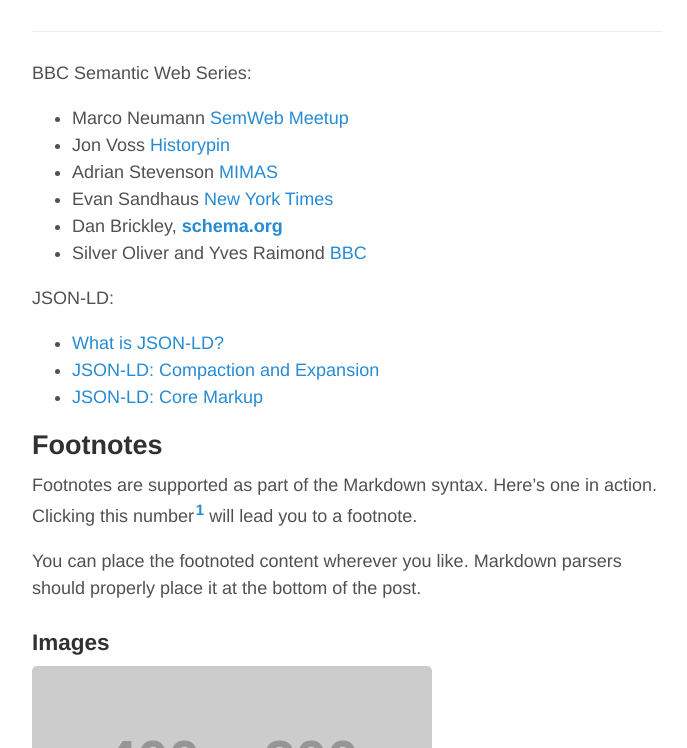
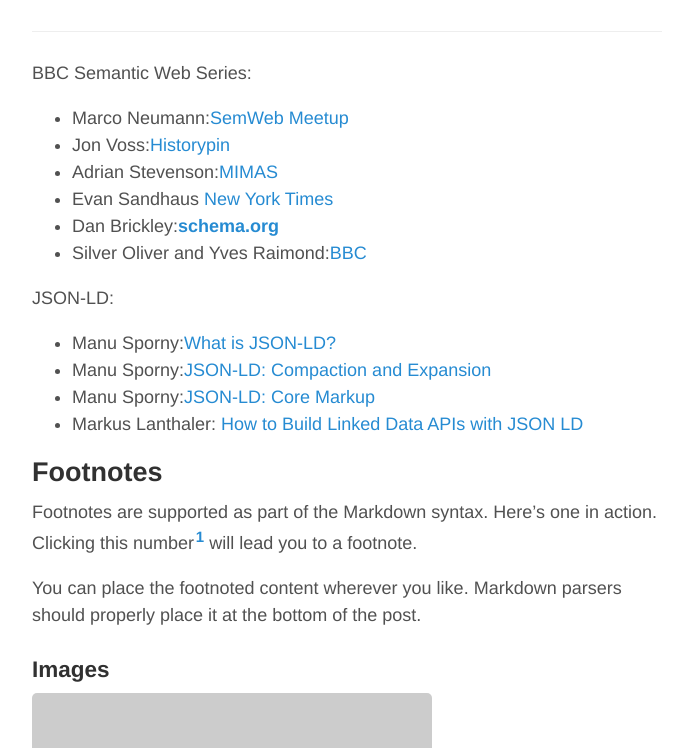
Before and after one commit to healthschema/healthschema.github.io, a Jekyll site: the page built from _posts/2015-08-16-intro-schema-org.md, in a window 1280 px wide and 900 px high, scrolled down 999 px, cut to the strip 152-900 px from the top of the window. Shown: the whole strip, without its empty margins (293-980 px from the left). Built offline with Jekyll 4.4.1, drawn with Linux system fonts in a browser that asks for light colours.

Commit message:
Update 2015-08-16-intro-schema-org.md

```diff
--- a/_posts/2015-08-16-intro-schema-org.md
+++ b/_posts/2015-08-16-intro-schema-org.md
@@ -18,18 +18,18 @@
 
 ***
 BBC Semantic Web Series:
-* Marco Neumann [SemWeb Meetup](https://youtu.be/8yUvgp-bZ5Q)
-* Jon Voss [Historypin](https://youtu.be/3D2vh7cLpFM)
-* Adrian Stevenson [MIMAS](https://youtu.be/R6VwJLNTUyM)
+* Marco Neumann:[SemWeb Meetup](https://youtu.be/8yUvgp-bZ5Q)
+* Jon Voss:[Historypin](https://youtu.be/3D2vh7cLpFM)
+* Adrian Stevenson:[MIMAS](https://youtu.be/R6VwJLNTUyM)
 * Evan Sandhaus [New York Times](https://youtu.be/Xo10ShDK_F8)
-* Dan Brickley, [__schema.org__](https://youtu.be/_-6mhdjE1XE)
-* Silver Oliver and Yves Raimond [BBC](https://youtu.be/sCnpSsxsb5U)
+* Dan Brickley:[__schema.org__](https://youtu.be/_-6mhdjE1XE)
+* Silver Oliver and Yves Raimond:[BBC](https://youtu.be/sCnpSsxsb5U)
 
 JSON-LD:
-* [What is JSON-LD?](https://youtu.be/vioCbTo3C-4)
-* [JSON-LD: Compaction and Expansion](https://youtu.be/Tm3fD89dqRE)
-* [JSON-LD: Core Markup](https://youtu.be/UmvWk_TQ30A)
-
+* Manu Sporny:[What is JSON-LD?](https://youtu.be/vioCbTo3C-4)
+* Manu Sporny:[JSON-LD: Compaction and Expansion](https://youtu.be/Tm3fD89dqRE)
+* Manu Sporny:[JSON-LD: Core Markup](https://youtu.be/UmvWk_TQ30A)
+* Markus Lanthaler: [How to Build Linked Data APIs with JSON LD](https://youtu.be/fJCtaNRxg9M)
 
 
 ## Footnotes
```
